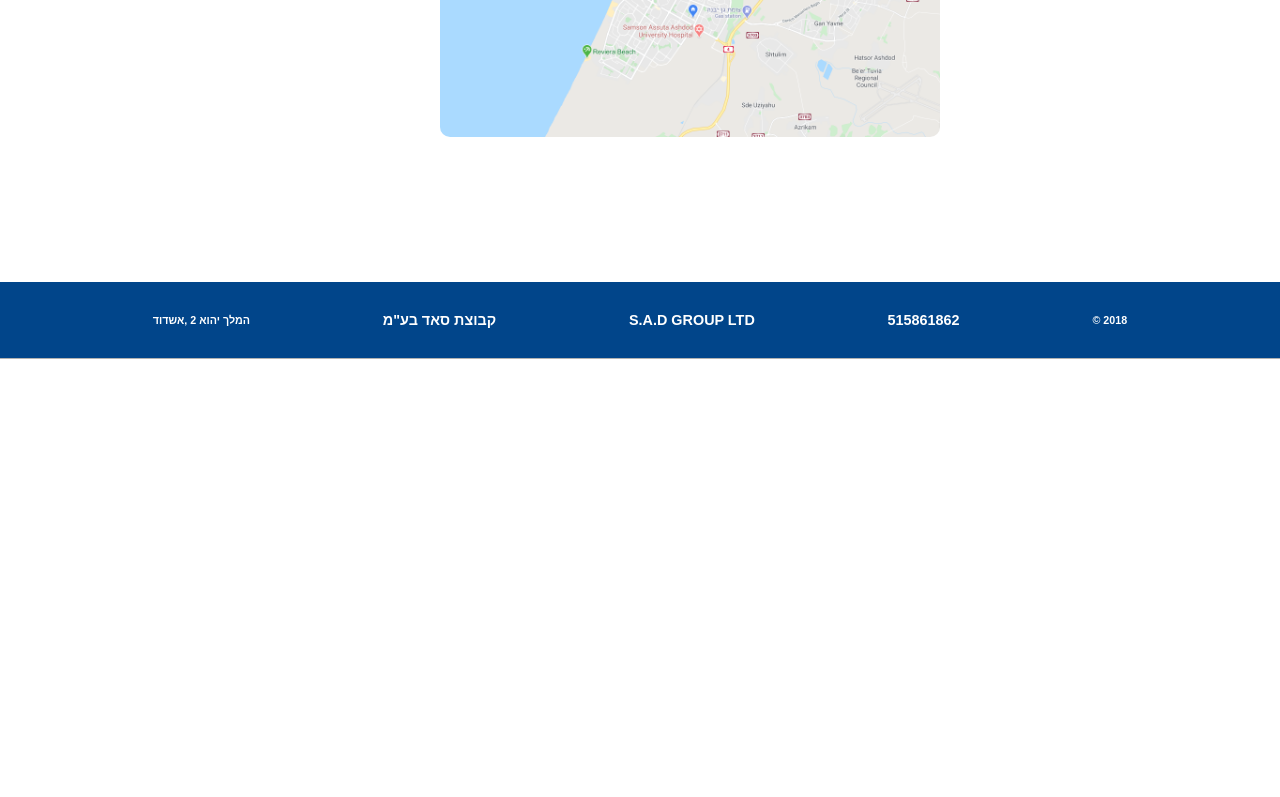
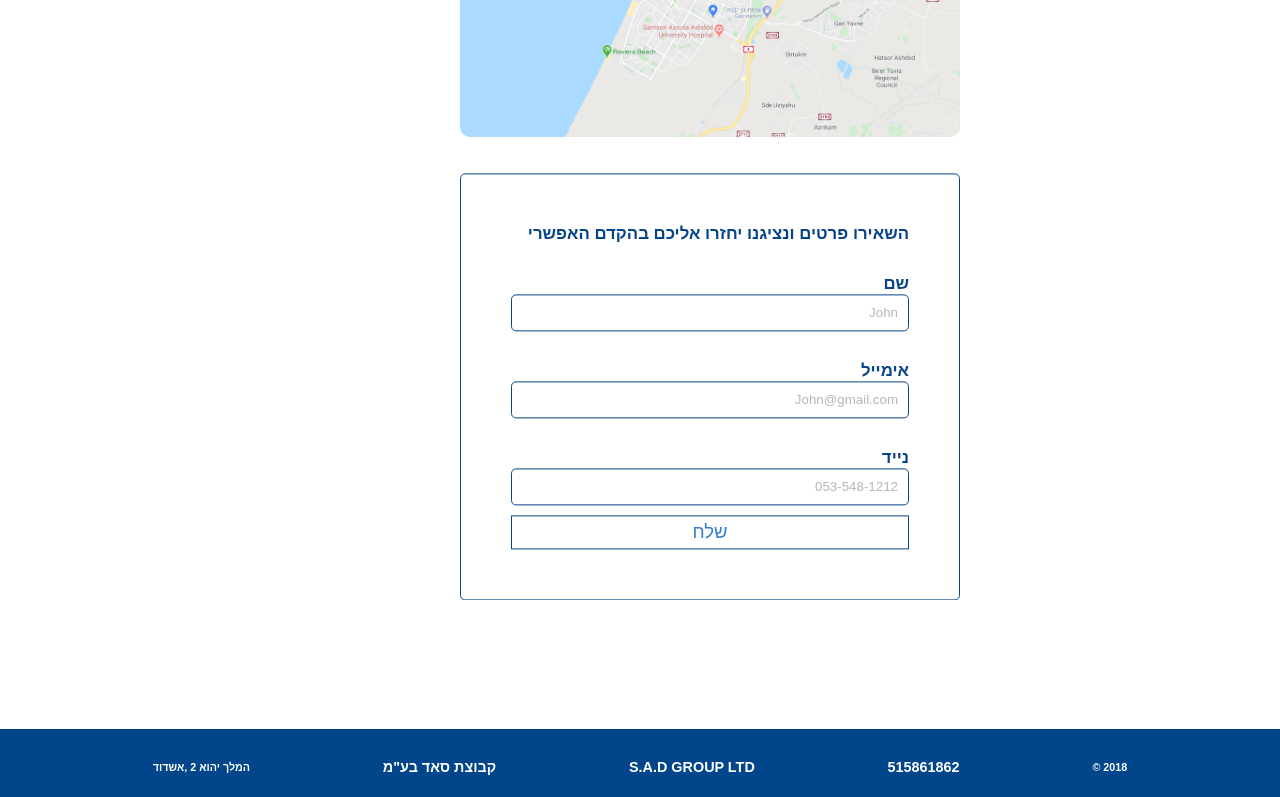
Before and after one commit to Leon-A1/DanielDanilovSAD, a React (Create React App) app: page /getintouch in a window 1280 px wide. Shown: the part 972-1769 px from the top of the page. Before the commit the page ends 1331 px from the top, so only its background shows below. Built offline with nearby package versions, Linux system fonts and the light colour scheme.

Commit message:
added form

```diff
--- /dev/null
+++ b/src/Assets/css/leave-contact.css
@@ -0,0 +1,50 @@
+.contact-form-div form {
+  display: flex;
+  flex-direction: column;
+  max-width: 500px;
+  margin-left: auto;
+  text-align: right;
+  color: #034187;
+  /* padding-top: 50px; */
+  padding: 50px;
+  border: solid #034187 1px;
+  border-radius: 5px;
+}
+.contact-form-div form span {
+  /* padding-bottom: 5px; */
+  padding: 30px 0 0 0;
+}
+.contact-form-div form input {
+  padding: 10px;
+  /* margin: 10px; */
+  color: #333;
+  border: solid #034187 1px;
+  /* outline: solid #034187 1px; */
+  border-radius: 5px;
+  text-align: right;
+}
+.contact-form-div form input:focus {
+  border: solid #2f7dcf 1px;
+
+  outline: none;
+}
+.contact-form-div form input::placeholder {
+  color: rgb(182, 182, 182);
+}
+.contact-form-div button {
+  padding: 5px;
+  margin: 10px 0 0 0;
+  color: #2f7dcf;
+  background-color: rgb(255, 255, 255);
+  border: solid #034187 1px;
+  transition: 600ms;
+  font-size: 110%;
+  cursor: pointer;
+}
+.contact-form-div button:hover {
+  color: white;
+  border: solid #2f7dcf 1px;
+  background-color: #2f7dcf;
+
+  transition: 600ms;
+}
--- a/src/Components/GetInContact.js
+++ b/src/Components/GetInContact.js
@@ -1,10 +1,16 @@
-import React from "react";
-import "../Assets/css/company-profile.css";
+import React, { useEffect } from "react";
+import Aos from "aos";
 import Amap from "../Assets/img/ashdod-map.png";
 import headerBackgroundImg from "../Assets/img/page-header-background.jpg";
 import Footer from "../Components/InfoFooter";
+import "../Assets/css/aos.css";
+import "../Assets/css/company-profile.css";
+import "../Assets/css/leave-contact.css";
 
 export default function GetInContact() {
+  useEffect(() => {
+    Aos.init({ duration: 3000 });
+  }, []);
   return (
     <div class="Page-layout-div">
       <div className="page-header">
@@ -25,17 +31,34 @@ export default function GetInContact() {
         <img
           src={Amap}
           style={{
-            width: "80%",
+            width: "100%",
             maxWidth: 500,
             marginTop: 30,
-            marginBottom: 10,
-            marginLeft: 20,
-            marginRight: 20,
+            marginBottom: 30,
             borderRadius: 10,
           }}
           alt=""
         ></img>
+        <div
+          data-aos="fade-up"
+          data-aos-delay="200"
+          className="contact-form-div"
+        >
+          <form>
+            <h4>השאירו פרטים ונציגנו יחזרו אליכם בהקדם האפשרי</h4>
+            <span>שם</span>
+            <input type="text" placeholder="John"></input>
+            <span>אימייל</span>
+
+            <input type="email" placeholder="John@gmail.com"></input>
+            <span>נייד</span>
+
+            <input type="text" placeholder="053-548-1212"></input>
+            <button>שלח</button>
+          </form>
+        </div>
       </div>
+
       <Footer></Footer>
     </div>
   );
--- a/src/Components/leaveContact.js
+++ /dev/null
@@ -1,5 +0,0 @@
-import React from "react";
-
-export default function leaveContact() {
-  return <div></div>;
-}
```
